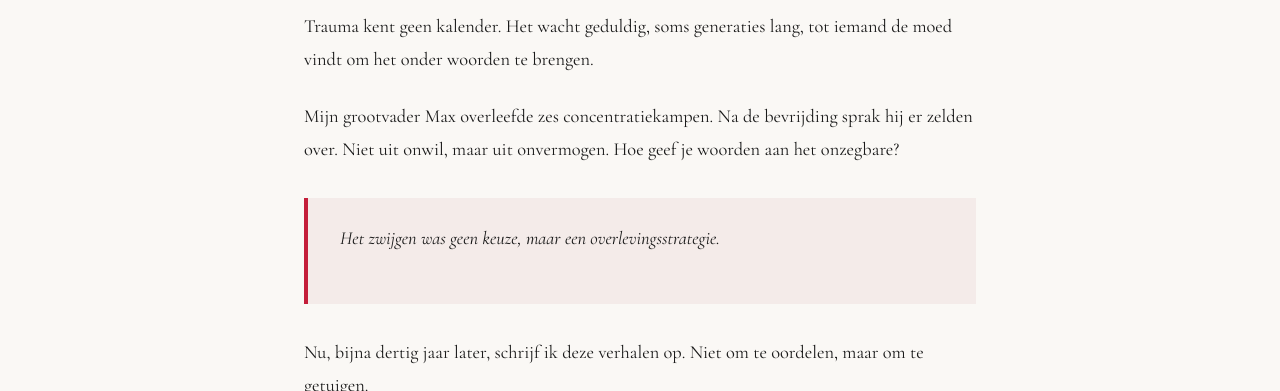
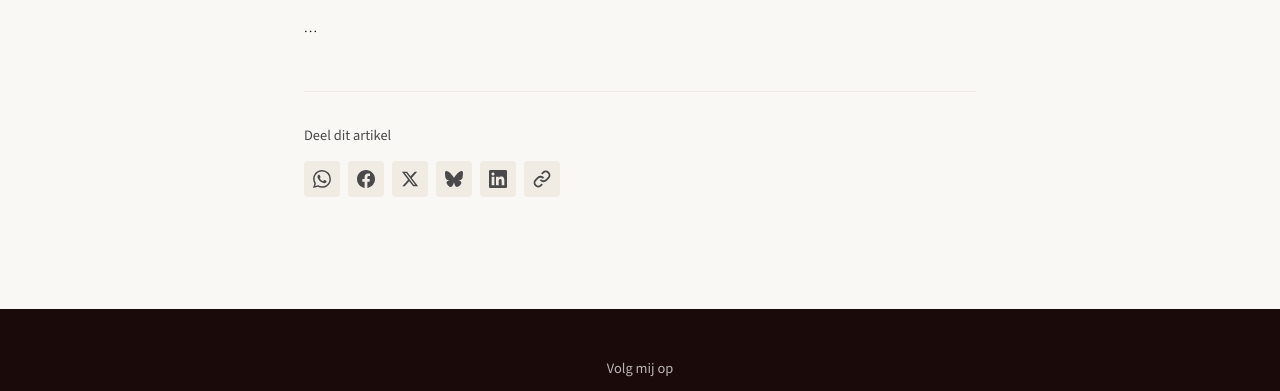
Before and after one commit to ptenzijthoff-lgtm/meijertenzijthoff-website, an Eleventy site: page src/artikelen/over-zwijgen-en-spreken.md in a window 1280 px wide. Shown: the part 608-999 px from the top of the page. Built offline with nearby package versions, Linux system fonts and the light colour scheme; Eleventy itself is replaced by a stand-in of ours; files that its build step writes are made by us from their sources.

Commit message:
Update Artikelen “over-zwijgen-en-spreken”

```diff
--- a/src/artikelen/over-zwijgen-en-spreken.md
+++ b/src/artikelen/over-zwijgen-en-spreken.md
@@ -5,11 +5,4 @@ categorie: essay
 datum: 2026-01-15
 uitgelicht: true
 ---
-
-Trauma kent geen kalender. Het wacht geduldig, soms generaties lang, tot iemand de moed vindt om het onder woorden te brengen.
-
-Mijn grootvader Max overleefde zes concentratiekampen. Na de bevrijding sprak hij er zelden over. Niet uit onwil, maar uit onvermogen. Hoe geef je woorden aan het onzegbare?
-
-> Het zwijgen was geen keuze, maar een overlevingsstrategie.
-
-Nu, bijna dertig jaar later, schrijf ik deze verhalen op. Niet om te oordelen, maar om te getuigen.
+...
```
